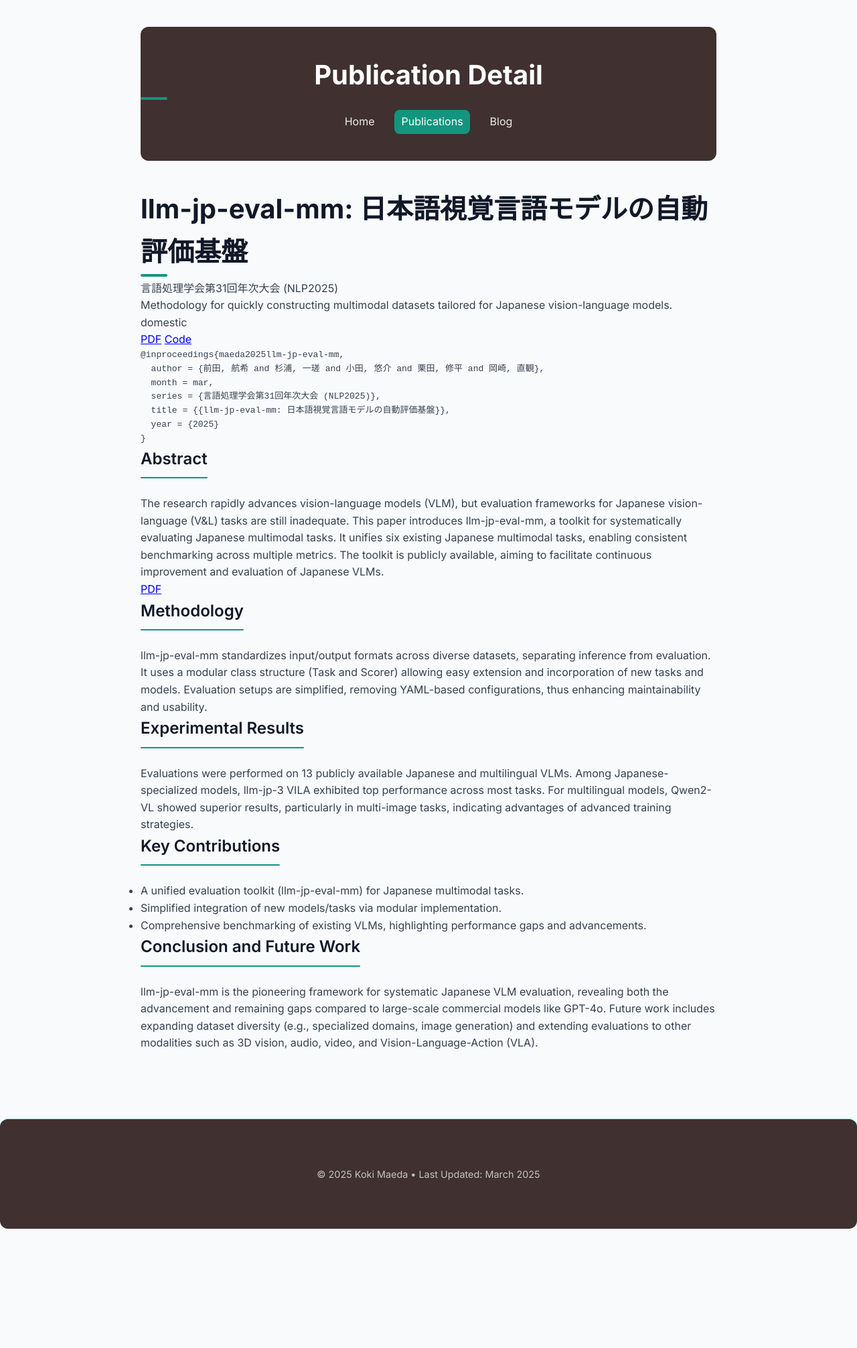
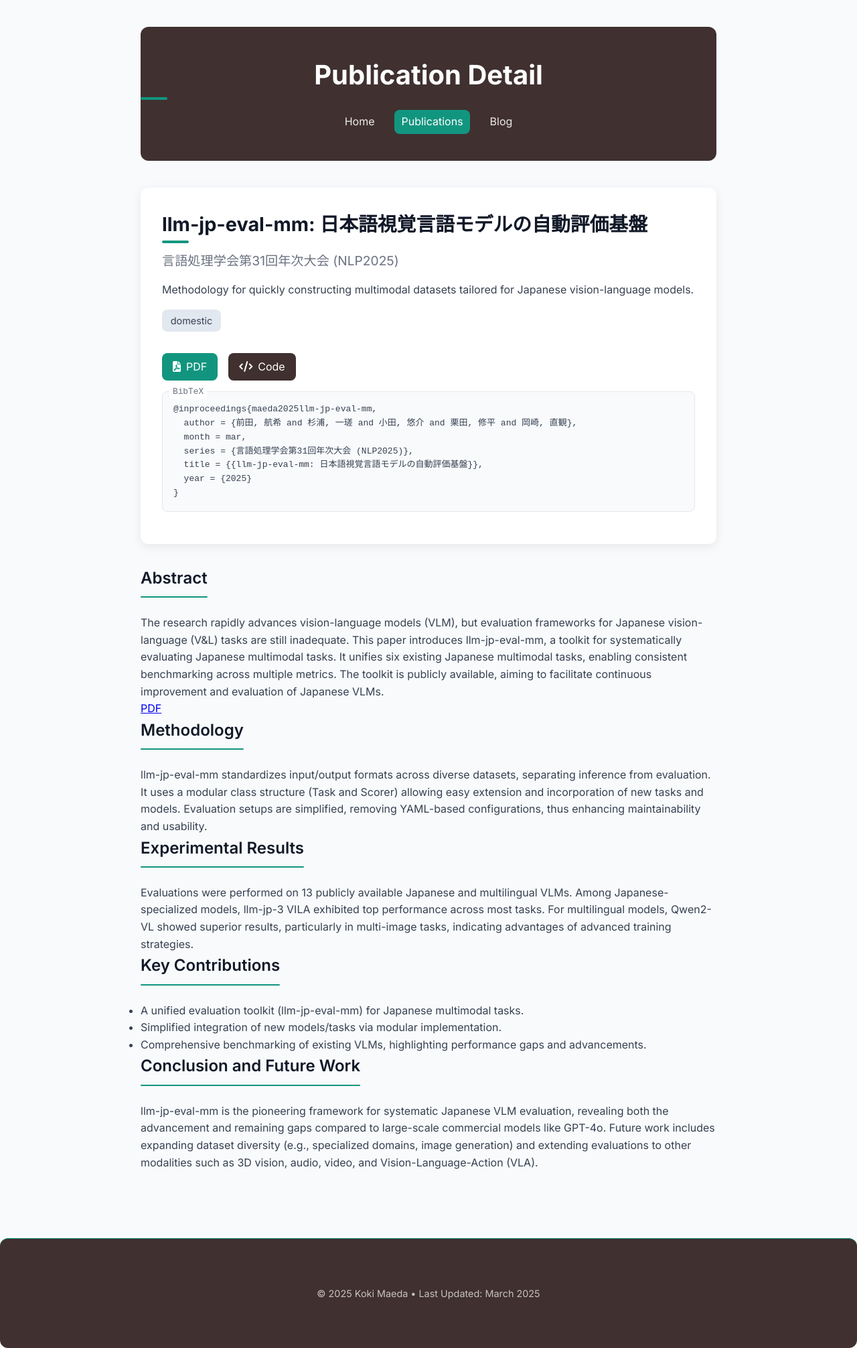
Before and after one commit to Silviase/silviase.github.io, a Jekyll site: the page built from _publications/2025_llmjpevalmm.md, in a window 1280 px wide. Shown: the whole page at 67% size. Built offline with Jekyll 4.4.1, drawn with Linux system fonts in a browser that asks for light colours; before the commit the page ends 1834 px from its top, so only the background shows below that.

Commit message:
Improve publication layout: Move styles to style.css and add consistent hover effects

```diff
--- a/_layouts/publications.html
+++ b/_layouts/publications.html
@@ -22,6 +22,7 @@
     <title>{{ page.title }}</title>
     <meta name="viewport" content="width=device-width, initial-scale=1.0, shrink-to-fit=no">
     <link href="https://fonts.googleapis.com/css2?family=Inter:wght@300;400;500;600;700&display=swap" rel="stylesheet">
+    <link rel="stylesheet" href="https://cdnjs.cloudflare.com/ajax/libs/font-awesome/6.0.0/css/all.min.css">
     <link rel="stylesheet" href="{{ site.baseurl }}/style.css">
     <script>
       var shiftWindow = function() { scrollBy(0, -50) };
@@ -46,12 +47,20 @@
             <div class="description">{{ page.description }}</div>
             <div class="type">{{ page.type }}</div>
 
-            {% if page.pdf_link %}
-            <a href="{{ page.pdf_link }}" class="pdf-link">PDF</a>
-            {% endif %}
-            {% if page.code_link %}
-            <a href="{{ page.code_link }}" class="code-link">Code</a>
-            {% endif %}
+            <div class="action-buttons">
+                {% if page.pdf_link %}
+                <a href="{{ page.pdf_link }}" class="pdf-link">
+                    <i class="fas fa-file-pdf"></i>
+                    PDF
+                </a>
+                {% endif %}
+                {% if page.code_link %}
+                <a href="{{ page.code_link }}" class="code-link">
+                    <i class="fas fa-code"></i>
+                    Code
+                </a>
+                {% endif %}
+            </div>
 
             <pre class="bibtex">{{ page.bibtex }}</pre>
         </div>
--- a/style.css
+++ b/style.css
@@ -704,3 +704,96 @@ button:focus {
     text-decoration: none;
   }
 }
+
+/* Publication meta styles */
+.publication-meta {
+    background: var(--bg-white);
+    padding: 2rem;
+    border-radius: var(--radius-md);
+    margin-bottom: 2rem;
+    box-shadow: var(--shadow-md);
+}
+
+.publication-meta .title {
+    font-size: 1.8rem;
+    margin-bottom: 1rem;
+    color: var(--text-dark);
+}
+
+.publication-meta .venue {
+    font-size: 1.2rem;
+    color: var(--text-light);
+    margin-bottom: 0.5rem;
+}
+
+.publication-meta .description {
+    margin: 1rem 0;
+    color: var(--text-medium);
+}
+
+.publication-meta .type {
+    display: inline-block;
+    padding: 0.3rem 0.8rem;
+    background: var(--badge-bg);
+    border-radius: var(--radius-sm);
+    font-size: 0.9rem;
+    margin-bottom: 1rem;
+    color: var(--text-medium);
+}
+
+.publication-meta .bibtex {
+    background: var(--bg-light);
+    padding: 1rem;
+    border: 1px solid var(--border-light);
+    border-radius: var(--radius-sm);
+    font-family: monospace;
+    white-space: pre-wrap;
+    margin: 1rem 0;
+    position: relative;
+}
+
+.publication-meta .bibtex::before {
+    content: "BibTeX";
+    position: absolute;
+    top: -10px;
+    left: 10px;
+    background: var(--bg-white);
+    padding: 0 5px;
+    font-size: 0.8rem;
+    color: var(--text-light);
+}
+
+.publication-meta .action-buttons {
+    display: flex;
+    gap: 1rem;
+    margin-top: 1rem;
+}
+
+.publication-meta .action-buttons a {
+    display: inline-flex;
+    align-items: center;
+    gap: 0.5rem;
+    padding: 0.5rem 1rem;
+    border-radius: var(--radius-sm);
+    text-decoration: none;
+    transition: all 0.2s;
+    color: var(--bg-white);
+}
+
+.publication-meta .pdf-link {
+    background: var(--accent);
+}
+
+.publication-meta .pdf-link:hover {
+    background: var(--primary);
+    transform: translateY(-2px);
+}
+
+.publication-meta .code-link {
+    background: var(--primary);
+}
+
+.publication-meta .code-link:hover {
+    background: var(--accent);
+    transform: translateY(-2px);
+}
```
